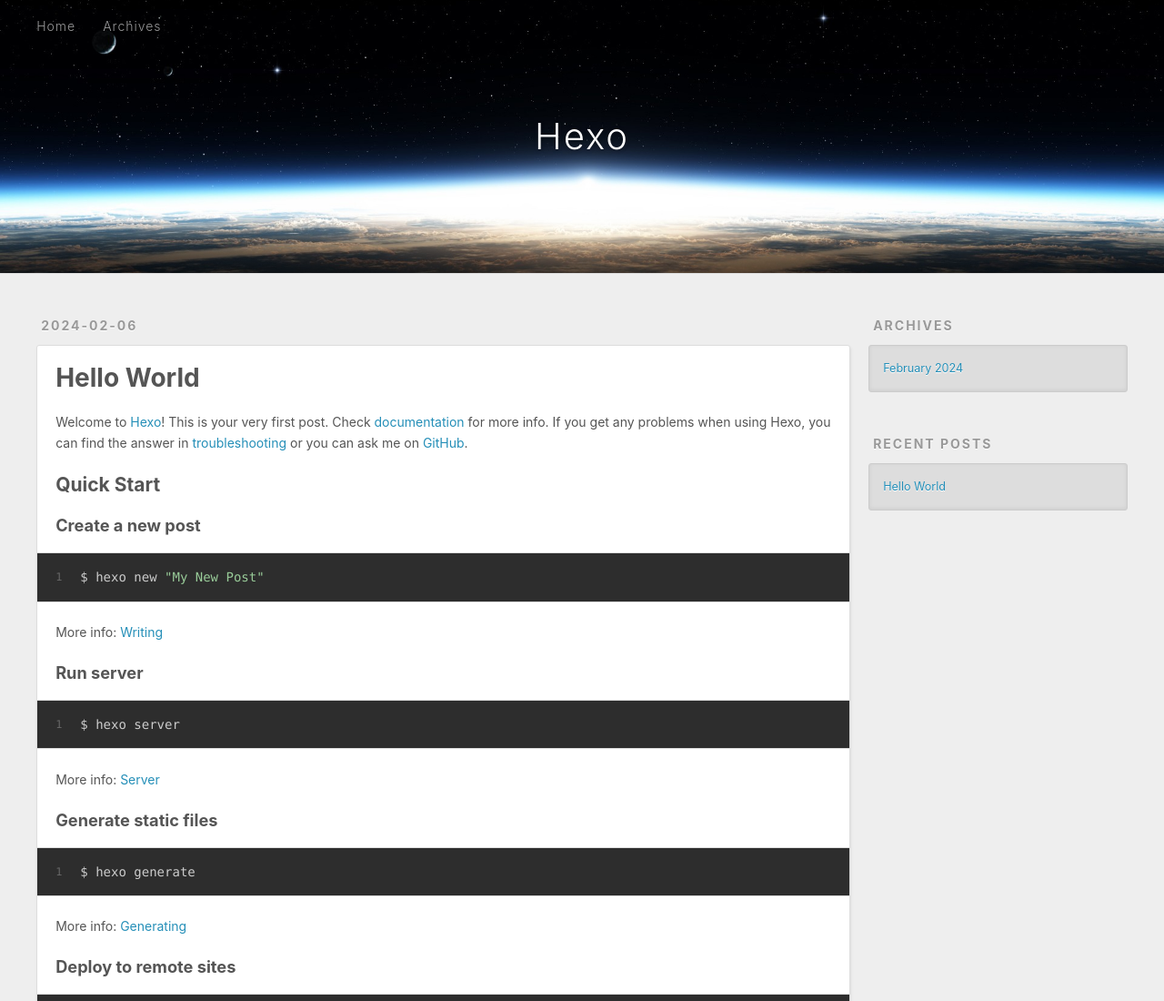
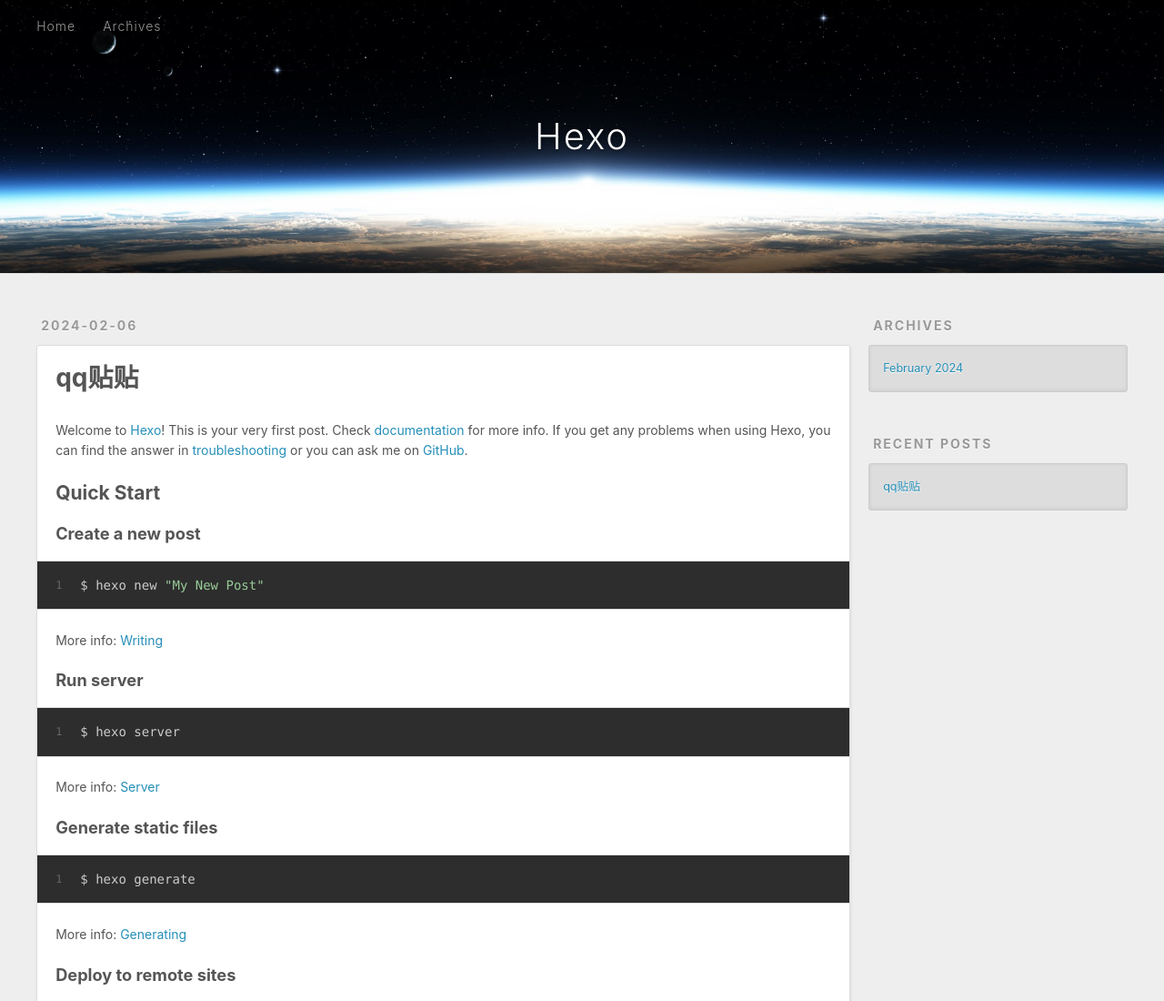
Before and after one commit to xkxkzzZ/xkxkzzZ.github.io, a plain HTML site: page index.html in a window 1280 px wide. Shown: the top 1100 px of the page at 91% size. Drawn offline with Linux system fonts and the light colour scheme.

Commit message:
Site updated: 2024-02-06 20:57:38

```diff
--- a/index.html
+++ b/index.html
@@ -83,7 +83,7 @@
 
 
     <h1 itemprop="name">
-      <a class="p-name article-title" href="/2024/02/06/hello-world/">Hello World</a>
+      <a class="p-name article-title" href="/2024/02/06/hello-world/">qq贴贴</a>
     </h1>
 
 
@@ -91,7 +91,7 @@
 
     <div class="e-content article-entry" itemprop="articleBody">
 
-        <p>Welcome to <a target="_blank" rel="noopener" href="https://hexo.io/">Hexo</a>! This is your very first post. Check <a target="_blank" rel="noopener" href="https://hexo.io/docs/">documentation</a> for more info. If you get any problems when using Hexo, you can find the answer in <a target="_blank" rel="noopener" href="https://hexo.io/docs/troubleshooting.html">troubleshooting</a> or you can ask me on <a target="_blank" rel="noopener" href="https://github.com/hexojs/hexo/issues">GitHub</a>.</p>
+        <h1 id=""><a href="#" class="headerlink" title=""></a></h1><p>Welcome to <a target="_blank" rel="noopener" href="https://hexo.io/">Hexo</a>! This is your very first post. Check <a target="_blank" rel="noopener" href="https://hexo.io/docs/">documentation</a> for more info. If you get any problems when using Hexo, you can find the answer in <a target="_blank" rel="noopener" href="https://hexo.io/docs/troubleshooting.html">troubleshooting</a> or you can ask me on <a target="_blank" rel="noopener" href="https://github.com/hexojs/hexo/issues">GitHub</a>.</p>
 <h2 id="Quick-Start"><a href="#Quick-Start" class="headerlink" title="Quick Start"></a>Quick Start</h2><h3 id="Create-a-new-post"><a href="#Create-a-new-post" class="headerlink" title="Create a new post"></a>Create a new post</h3><figure class="highlight bash"><table><tr><td class="gutter"><pre><span class="line">1</span><br></pre></td><td class="code"><pre><span class="line">$ hexo new <span class="string">&quot;My New Post&quot;</span></span><br></pre></td></tr></table></figure>
 
 <p>More info: <a target="_blank" rel="noopener" href="https://hexo.io/docs/writing.html">Writing</a></p>
@@ -108,7 +108,7 @@
 
     </div>
     <footer class="article-footer">
-      <a data-url="http://example.com/2024/02/06/hello-world/" data-id="clsac4g960000hggj47hggomc" data-title="Hello World" class="article-share-link"><span class="fa fa-share">Share</span></a>
+      <a data-url="http://example.com/2024/02/06/hello-world/" data-id="clsad79zy0000nsgjcg3zhg9s" data-title="qq贴贴" class="article-share-link"><span class="fa fa-share">Share</span></a>
 
 
 
@@ -151,7 +151,7 @@
       <ul>
 
           <li>
-            <a href="/2024/02/06/hello-world/">Hello World</a>
+            <a href="/2024/02/06/hello-world/">qq贴贴</a>
           </li>
 
       </ul>
```
Also changed, not shown: 2024/02/06/hello-world/index.html (+7 -7 lines), archives/2024/02/index.html (+2 -2 lines), archives/2024/index.html (+2 -2 lines), archives/index.html (+2 -2 lines).
